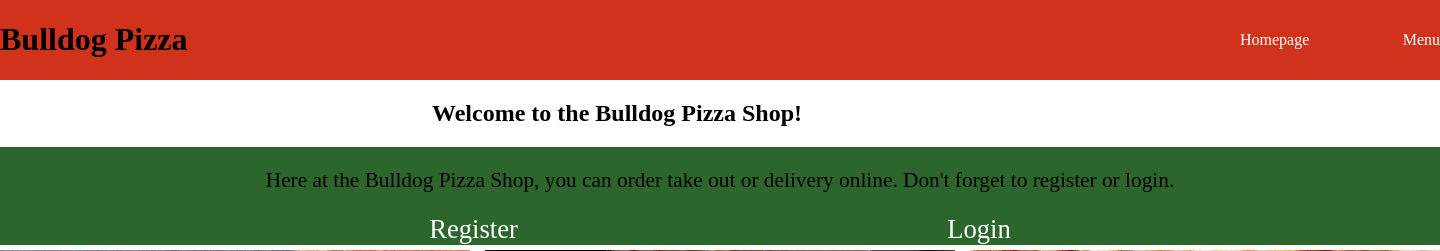
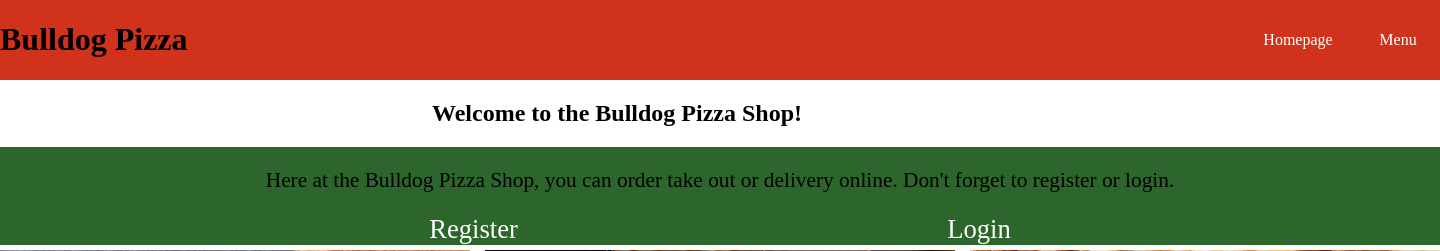
Before and after one commit to BenBowersJr/SoftwareProject, a Flask app: page / in a window 1440 px wide. Shown: the top 251 px of the page. Run offline with Flask 2, Linux system fonts and the light colour scheme; some libraries are stand-ins or nearby versions.

Commit message:
fixed css

```diff
--- a/templates/homepage.html
+++ b/templates/homepage.html
@@ -9,6 +9,11 @@
         display: flex;
         flex-direction: column;
         align-content: space-between;
+    }
+    nav ul {
+      display: flex;
+      justify-content: space-around;
+      min-width: 200px;
     }
     img {
         width: 470px;
```
